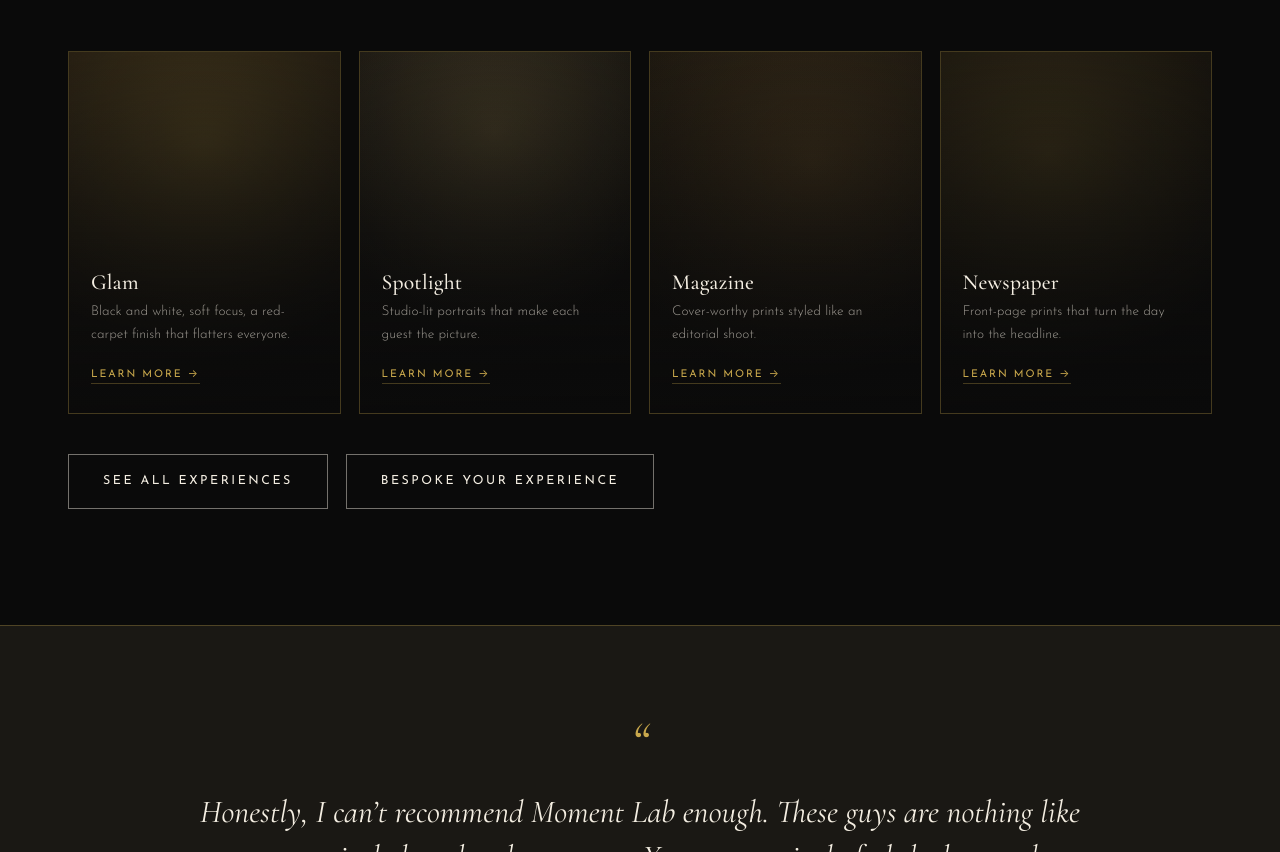
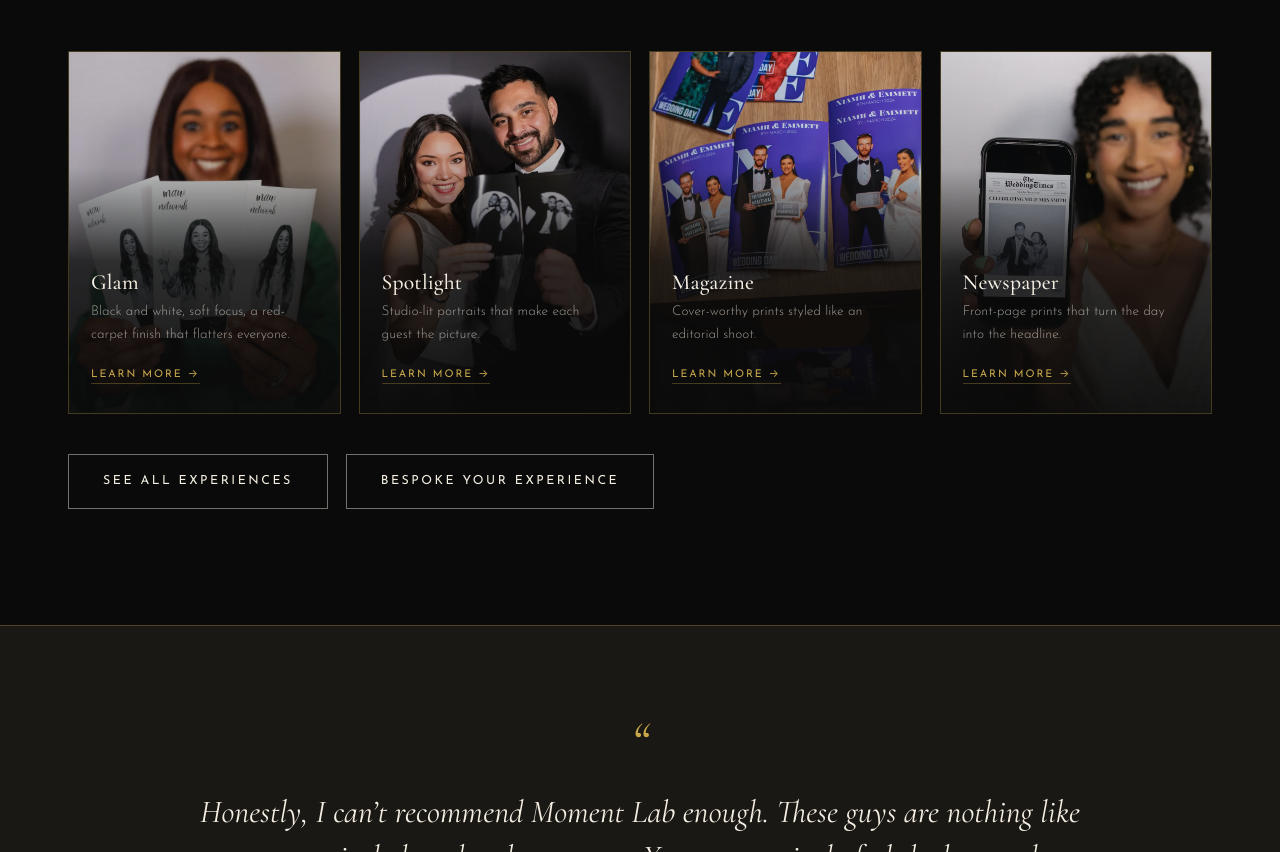
Before and after one commit to MomentLabUK/Momentlab-website, a website: page weddings.html in a window 1280 px wide. Shown: the part 5738-6590 px from the top of the page. Drawn offline with nearby package versions, Linux system fonts and the light colour scheme.

Commit message:
Add wedding page experience card images

```diff
--- a/weddings.html
+++ b/weddings.html
@@ -212,10 +212,11 @@ section{padding:clamp(70px,9vw,120px) 0}
 .excard{position:relative;aspect-ratio:3/4;border:1px solid var(--line);overflow:hidden;display:flex;align-items:flex-end}
 .excard .exbg{position:absolute;inset:0;transition:.7s ease}
 .excard:hover .exbg{transform:scale(1.06)}
-.ex-glam{background:linear-gradient(180deg,rgba(10,10,10,.1),rgba(10,10,10,.9)),radial-gradient(80% 60% at 50% 25%,rgba(201,168,76,.22),transparent),linear-gradient(160deg,#211a10,#0a0a0a)}
-.ex-spot{background:linear-gradient(180deg,rgba(10,10,10,.1),rgba(10,10,10,.9)),radial-gradient(70% 55% at 50% 22%,rgba(220,189,110,.20),transparent),linear-gradient(160deg,#1a1712,#0a0a0a)}
-.ex-mag{background:linear-gradient(180deg,rgba(10,10,10,.1),rgba(10,10,10,.9)),radial-gradient(80% 60% at 60% 30%,rgba(160,120,60,.24),transparent),linear-gradient(160deg,#1d1810,#0a0a0a)}
+.ex-glam{background:linear-gradient(180deg,rgba(10,10,10,.04) 0%,rgba(10,10,10,.22) 32%,rgba(10,10,10,.84) 58%,rgba(10,10,10,.96) 100%),url('/assets/home/glam-photo-booth-newcastle.webp') center/cover}
+.ex-spot{background:linear-gradient(180deg,rgba(10,10,10,.04) 0%,rgba(10,10,10,.22) 32%,rgba(10,10,10,.84) 58%,rgba(10,10,10,.96) 100%),url('/assets/home/spotlight-photo-booth-newcastle.webp') center/cover}
+.ex-mag{background:linear-gradient(180deg,rgba(10,10,10,.04) 0%,rgba(10,10,10,.22) 32%,rgba(10,10,10,.84) 58%,rgba(10,10,10,.96) 100%),url('/assets/home/magazine-photo-booth-newcastle.webp') center/cover}
 .ex-mos{background:linear-gradient(180deg,rgba(10,10,10,.1),rgba(10,10,10,.9)),radial-gradient(80% 60% at 40% 28%,rgba(201,168,76,.18),transparent),linear-gradient(160deg,#17130d,#0a0a0a)}
+.ex-news{background:linear-gradient(180deg,rgba(10,10,10,.04) 0%,rgba(10,10,10,.22) 32%,rgba(10,10,10,.84) 58%,rgba(10,10,10,.96) 100%),url('/assets/weddings/newspaper-photo-booth-print-keepsake.webp') center 100%/cover}
 .excard .exin{position:relative;z-index:2;padding:26px 22px;width:100%}
 .excard .exin h3{font-size:1.35rem;margin-bottom:6px}
 .excard .exin p{font-size:.85rem;color:var(--bone-dim);margin-bottom:14px}
@@ -461,19 +462,19 @@ section.feature{display:block}
     </div>
     <div class="exgrid rv">
       <a class="excard" href="/experiences/glam">
-        <div class="exbg ex-glam"></div>
+        <div class="exbg ex-glam" role="img" aria-label="A black and white Glam photo booth portrait"></div>
         <div class="exin"><h3>Glam</h3><p>Black and white, soft focus, a red-carpet finish that flatters everyone.</p><span class="txtlink">Learn More &rarr;</span></div>
       </a>
       <a class="excard" href="/experiences/spotlight">
-        <div class="exbg ex-spot"></div>
+        <div class="exbg ex-spot" role="img" aria-label="A studio-lit Spotlight photo booth portrait"></div>
         <div class="exin"><h3>Spotlight</h3><p>Studio-lit portraits that make each guest the picture.</p><span class="txtlink">Learn More &rarr;</span></div>
       </a>
       <a class="excard" href="/experiences/magazine">
-        <div class="exbg ex-mag"></div>
+        <div class="exbg ex-mag" role="img" aria-label="A Magazine photo booth cover"></div>
         <div class="exin"><h3>Magazine</h3><p>Cover-worthy prints styled like an editorial shoot.</p><span class="txtlink">Learn More &rarr;</span></div>
       </a>
       <a class="excard" href="/experiences/newspaper">
-        <div class="exbg ex-mos"></div>
+        <div class="exbg ex-news" role="img" aria-label="A guest holding up a newspaper-style photo booth front page on her phone"></div>
         <div class="exin"><h3>Newspaper</h3><p>Front-page prints that turn the day into the headline.</p><span class="txtlink">Learn More &rarr;</span></div>
       </a>
     </div>
```
Also changed, not shown: assets/weddings/newspaper-photo-booth-print-keepsake.webp (added).
